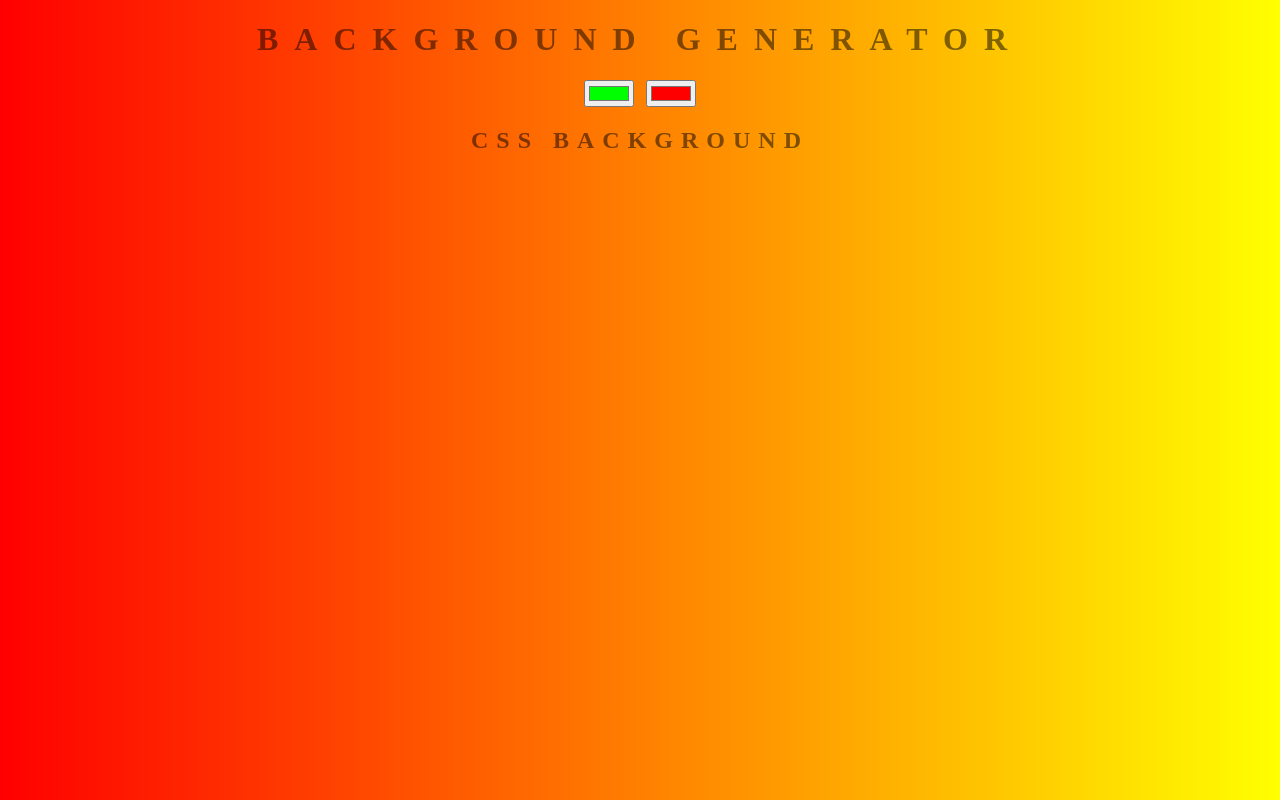
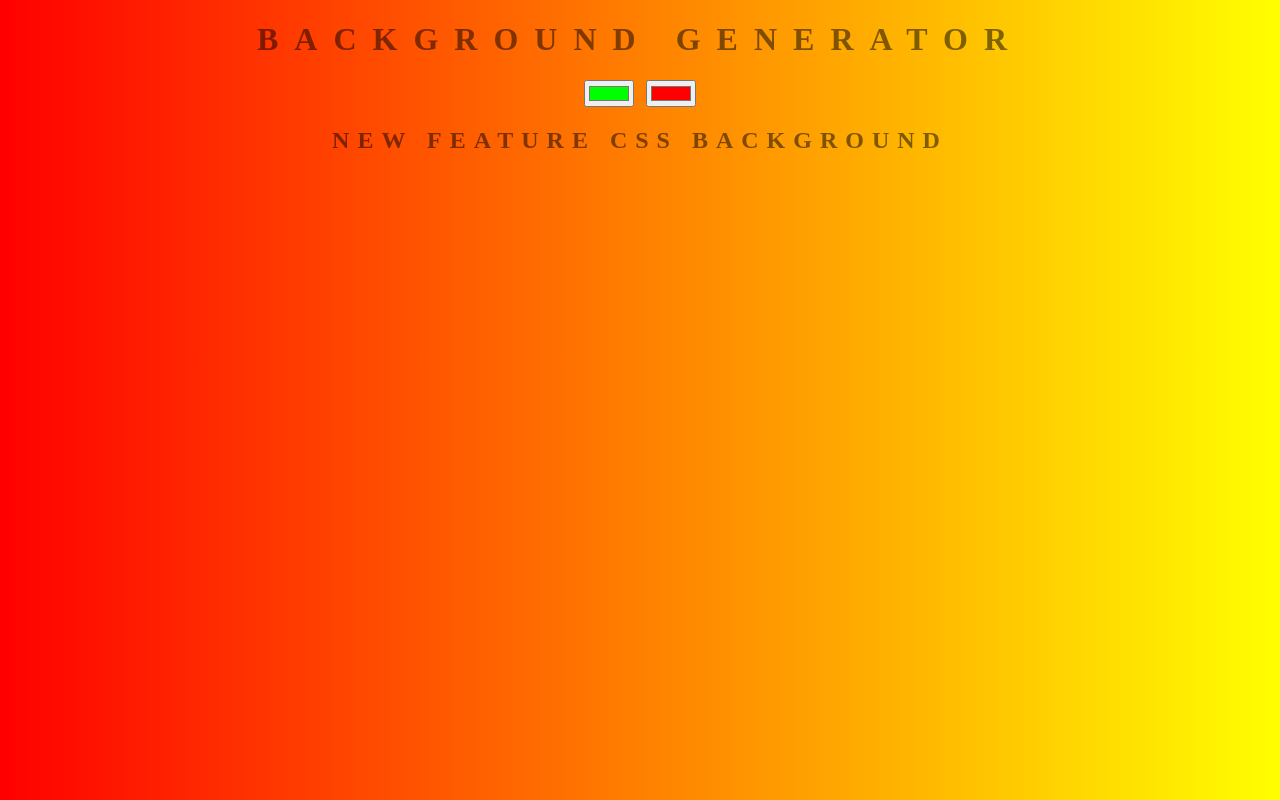
Before and after one commit to IMasood/coolGradient, a plain HTML site: page index.html in a window 1280 px wide. Drawn offline with Linux system fonts and the light colour scheme.

Commit message:
changing text

```diff
--- a/index.html
+++ b/index.html
@@ -12,7 +12,7 @@
 	<h1>Background Generator</h1>
 	<input class="color1" type="color" name="color1" value="#00ff00">
 	<input class="color2" type="color" name="color2" value="#ff0000">
-	<h2>CSS Background</h2>
+	<h2>New feature CSS Background</h2>
 	<h3></h3>
 
 <script type="text/javascript" src="script.js"></script>
```
